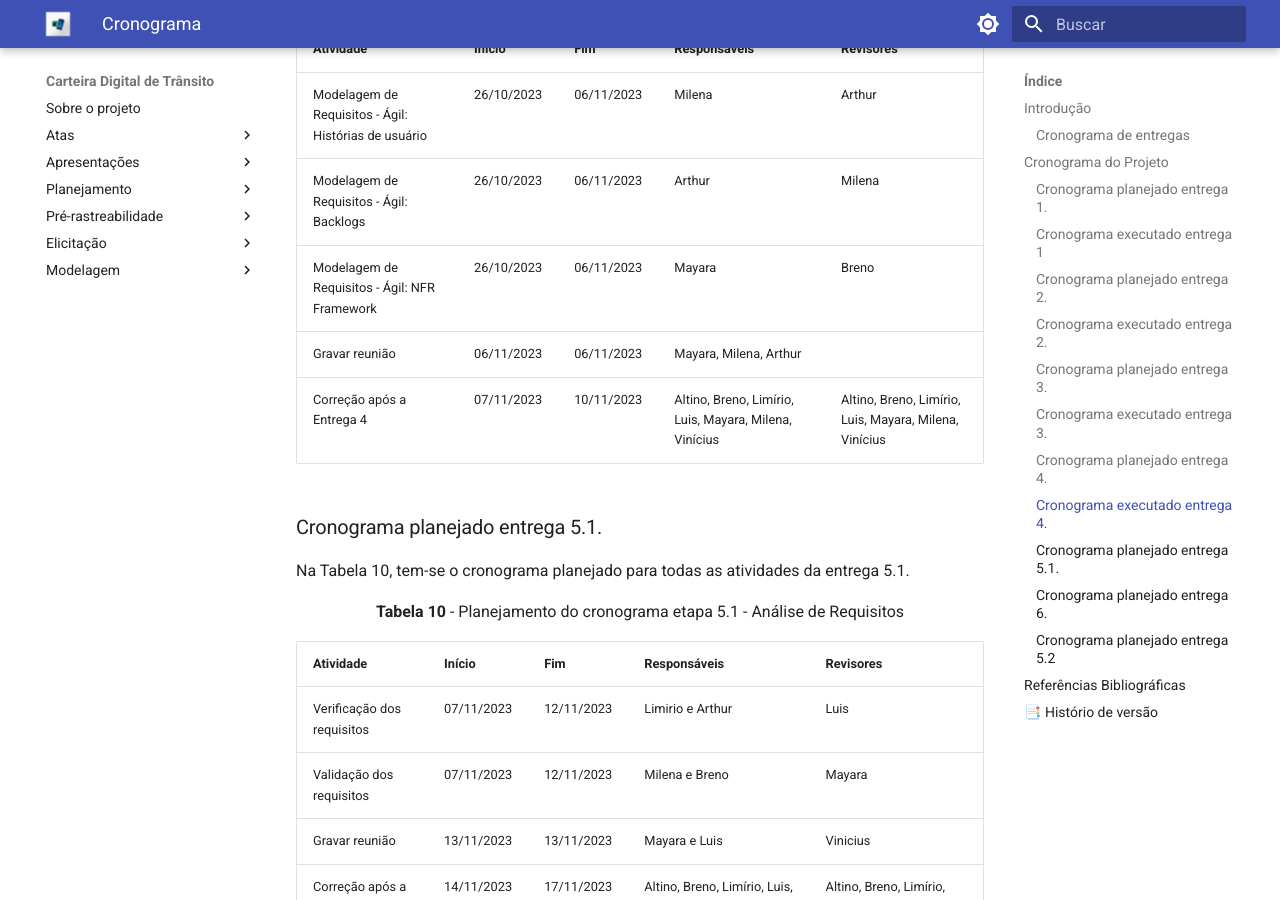
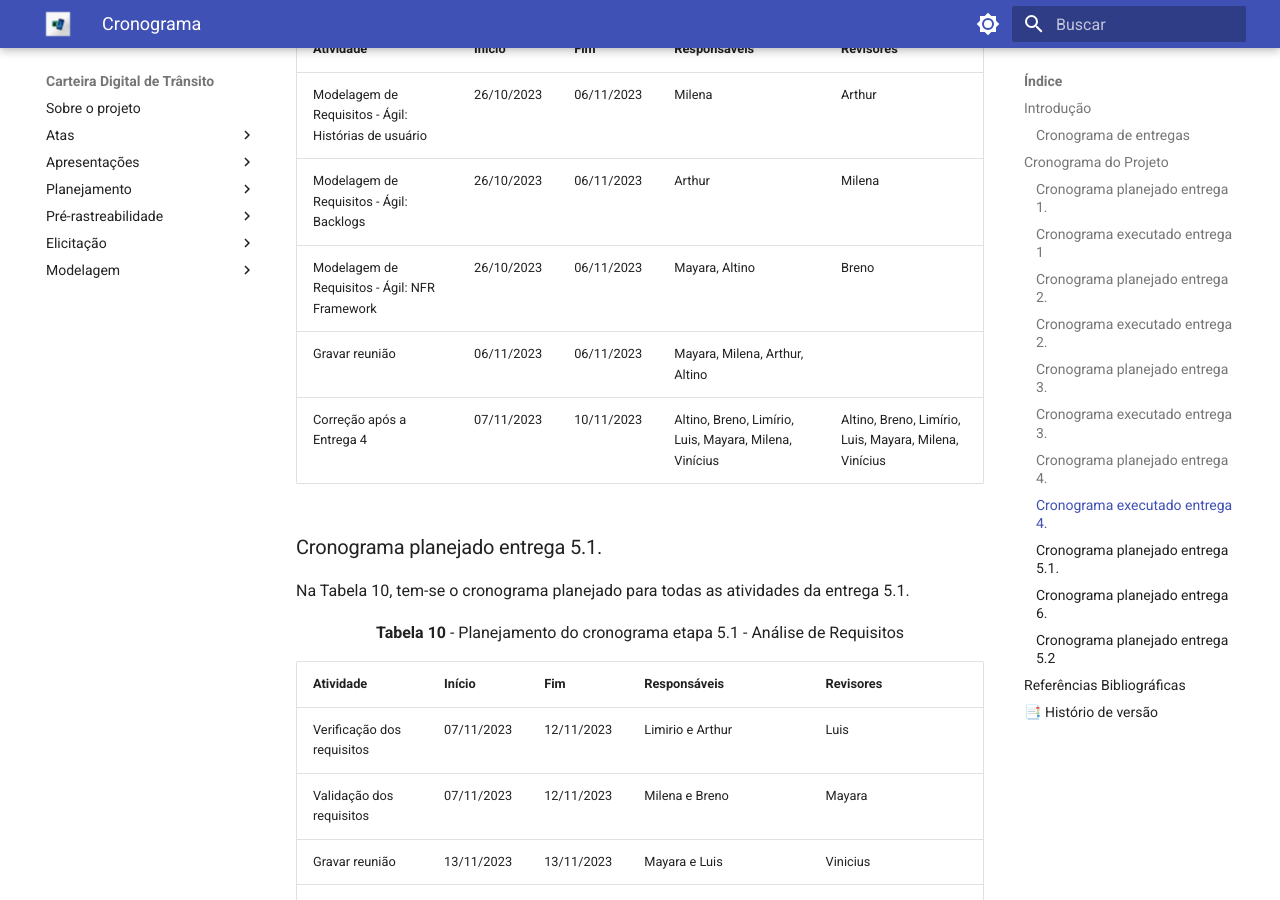
Before and after one commit to Requisitos-de-Software/2023.2-Carteira_Digital_de_Transito, an MkDocs documentation site: the page built from docs/planejamento/cronograma.md, in a window 1280 px wide and 900 px high, scrolled down 7791 px. Built offline with MkDocs 1.6.1 and Material for MkDocs 9.7.7, drawn with Linux system fonts in a browser that asks for light colours.

Commit message:
update cronograma

```diff
--- a/docs/planejamento/cronograma.md
+++ b/docs/planejamento/cronograma.md
@@ -160,8 +160,8 @@ Na Tabela 9, tem-se o cronograma executado para todas as atividades da quarta en
 |---------------|------------|---------|------------------|----------------|
 | Modelagem de Requisitos - Ágil: Histórias de usuário         | 26/10/2023| 06/11/2023 | Milena  |   Arthur     |
 | Modelagem de Requisitos - Ágil: Backlogs  | 26/10/2023| 06/11/2023 | Arthur  | Milena |
-| Modelagem de Requisitos - Ágil: NFR Framework | 26/10/2023| 06/11/2023 | Mayara    | Breno |
-| Gravar reunião    | 06/11/2023 | 06/11/2023 | Mayara, Milena, Arthur |
+| Modelagem de Requisitos - Ágil: NFR Framework | 26/10/2023| 06/11/2023 | Mayara, Altino | Breno |
+| Gravar reunião    | 06/11/2023 | 06/11/2023 | Mayara, Milena, Arthur, Altino |
 | Correção após a Entrega 4  | 07/11/2023 | 10/11/2023 |     Altino, Breno, Limírio, Luis, Mayara, Milena, Vinícius  | Altino, Breno, Limírio, Luis, Mayara, Milena, Vinícius  |
 
 ### Cronograma planejado entrega 5.1.
```
